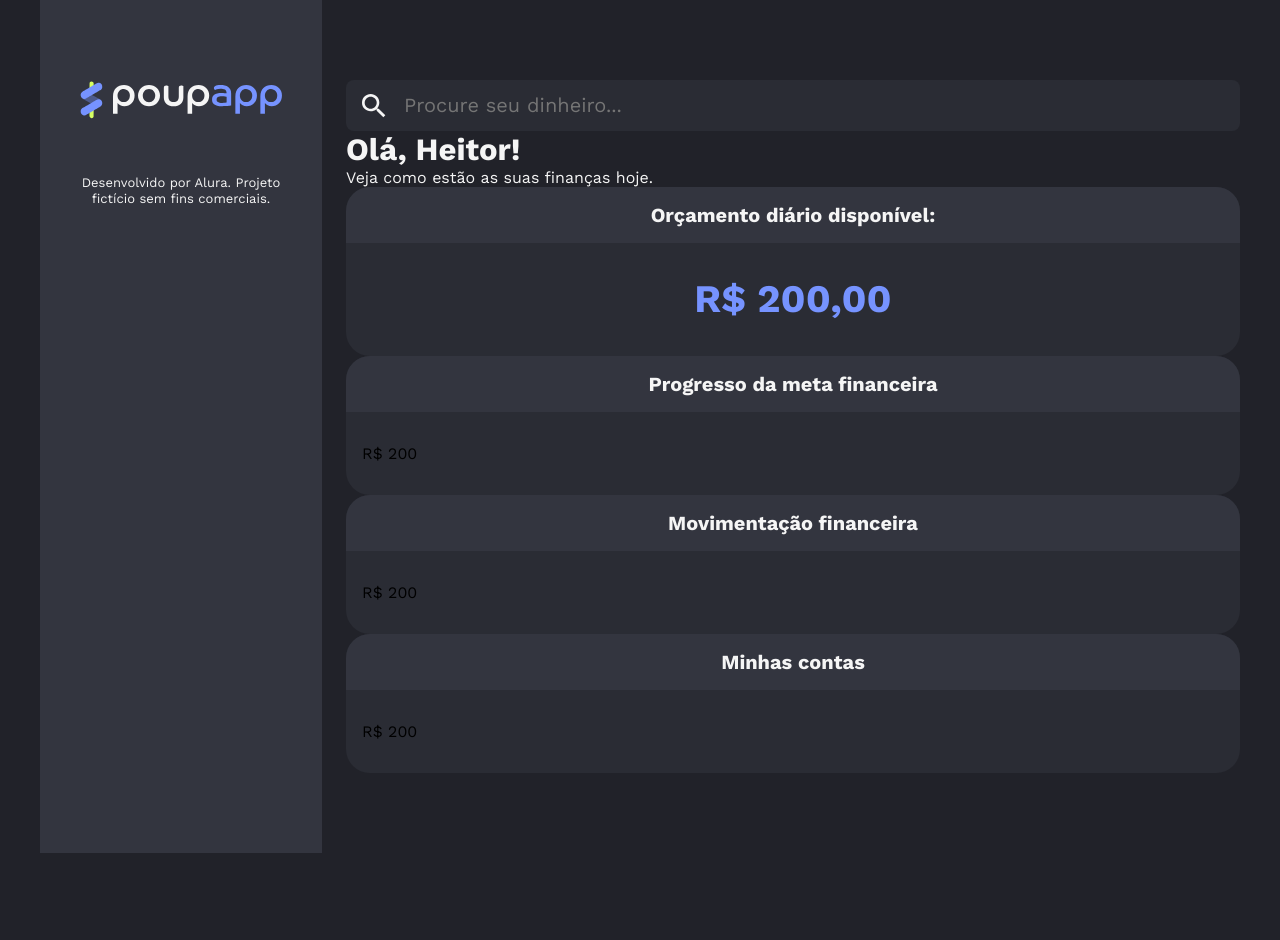
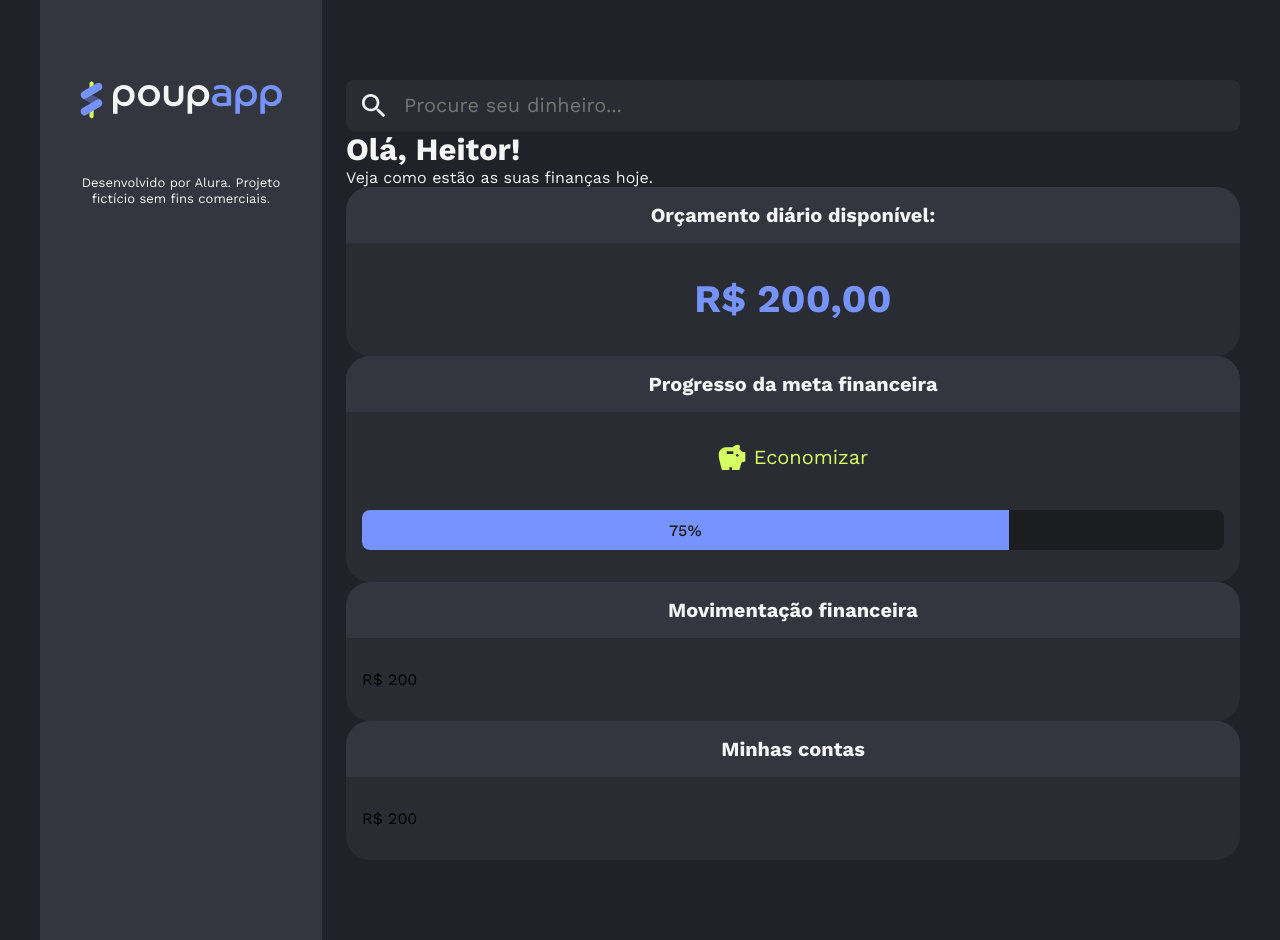
Before and after one commit to Heitor2911/PoupApp, a React (Vite) app: page / in a window 1280 px wide. Before the commit the page ends 853 px from the top, so only its background shows below. Built offline with nearby package versions, Linux system fonts and the light colour scheme.

Commit message:
add the financial goal card

```diff
--- a/src/App.jsx
+++ b/src/App.jsx
@@ -5,6 +5,7 @@
 import { Typography } from './components/Typography'
 import Card from './components/Card'
 import { DailyBudget } from './components/DailyBudget'
+import { SavingStatus } from './components/SavingsStatus'
 
 function App() {
   return (
@@ -34,7 +35,7 @@
               Progresso da meta financeira
             </Card.Header>
             <Card.Body>
-              R$ 200
+              <SavingStatus percent={75} />
             </Card.Body>
           </Card>
           <Card>
--- /dev/null
+++ b/src/components/ProgressBar/index.jsx
@@ -0,0 +1,16 @@
+import styles from './progressbar.module.css'
+
+export const ProgressBar = ({ percent }) => {
+    return (
+        <div className={styles.wrapper}>
+            <div
+                className={styles.filled}
+                style={{
+                    width: `${percent}%`
+                }}
+            >
+                {percent}%
+            </div>
+        </div>
+    )
+}
--- /dev/null
+++ b/src/components/ProgressBar/progressbar.module.css
@@ -0,0 +1,20 @@
+.wrapper {
+    width: 100%;
+    height: 40px;
+    border-radius: 8px;
+    background-color: var(--neutral-darker);
+    overflow: hidden;
+}
+
+.filled {
+    background-color: var(--primary-highlight);
+    height: 100%;
+    display: flex;
+    align-items: center;
+    justify-content: center;
+    color: var(--neutral-darker);
+    transition: width 0.3s ease;
+    font-weight: 500;
+    font-size: 16px;
+    line-height: 120%;
+}
--- /dev/null
+++ b/src/components/SavingsStatus/index.jsx
@@ -0,0 +1,14 @@
+import styles from './savingsstatus.module.css'
+import { IconSavings } from '../icons'
+import { ProgressBar } from '../ProgressBar'
+
+export const SavingStatus = ({ percent }) => {
+    return (
+        <div className={styles.container}>
+            <p>
+                <IconSavings /> Economizar
+            </p>
+            <ProgressBar percent={percent} />
+        </div>
+    )
+}
--- /dev/null
+++ b/src/components/SavingsStatus/savingsstatus.module.css
@@ -0,0 +1,16 @@
+.container {
+    display: flex;
+    flex-direction: column;
+    gap: 40px;
+}
+
+.container p {
+    margin: 0;
+    display: flex;
+    justify-content: center;
+    align-items: center;
+    font-size: 20px;
+    line-height: 125%;
+    color: var(--secondary-income);
+    gap: 8px;
+}
```
